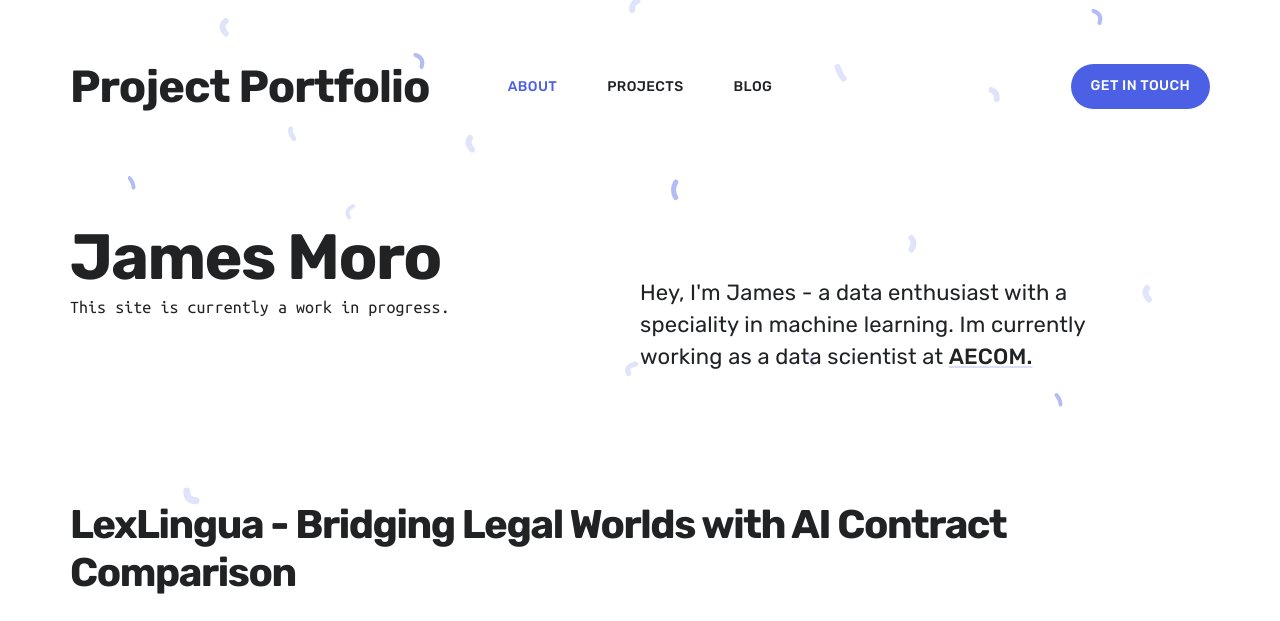
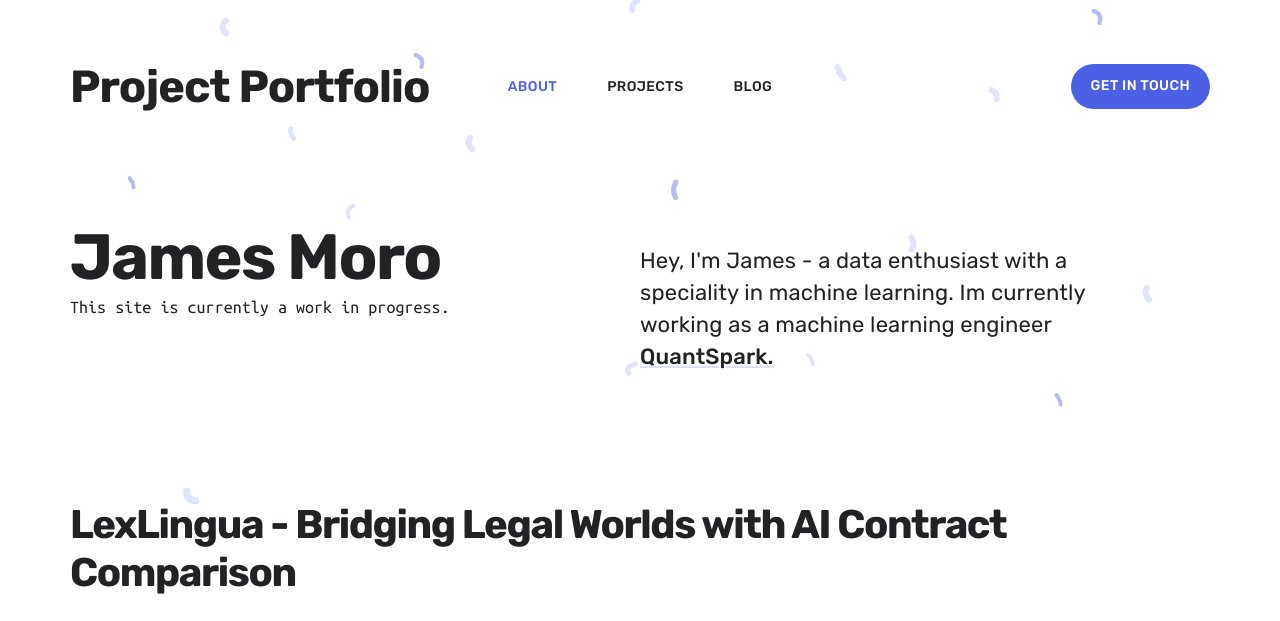
Before and after one commit to jmoro0408/jmoro0408.github.io, a Jekyll site: the page built from index.html, in a window 1280 px wide and 900 px high, cut to the strip 0-621 px from the top of the window. Built offline with Jekyll 4.4.1, drawn with Linux system fonts in a browser that asks for light colours; nearby versions of some CDN libraries; some of the changed text lies outside the part shown.

Commit message:
update AECOM -> QS

```diff
--- a/_includes/section__about.html
+++ b/_includes/section__about.html
@@ -12,7 +12,7 @@
 
     <div class="about__content">
       <h2 class="title">Hey, I’m James, nice to meet you!</h2>
-      <p class="subtitle subtitle--light">I’m a Data Scientist with AECOM.
+      <p class="subtitle subtitle--light">I’m a Machine Learning Engineer at QuantSpark.
       </p>
 
       <p>I'm skilled in all facets of data science, including data mining, pre-processing,
--- a/index.html
+++ b/index.html
@@ -2,7 +2,7 @@
 layout: default
 overtitle:
 title: James Moro
-description: Hey, I'm James - a data enthusiast with a speciality in machine learning. Im currently working as a data scientist at <a href="https://aecom.com/">AECOM.</a><p>This site is currently a work in progress.</p>
+description: Hey, I'm James - a data enthusiast with a speciality in machine learning. Im currently working as a machine learning engineer <a href="https://www.quantspark.com/">QuantSpark.</a><p>This site is currently a work in progress.</p>
 featured_image: /images/social.jpg
 ---
 
```
